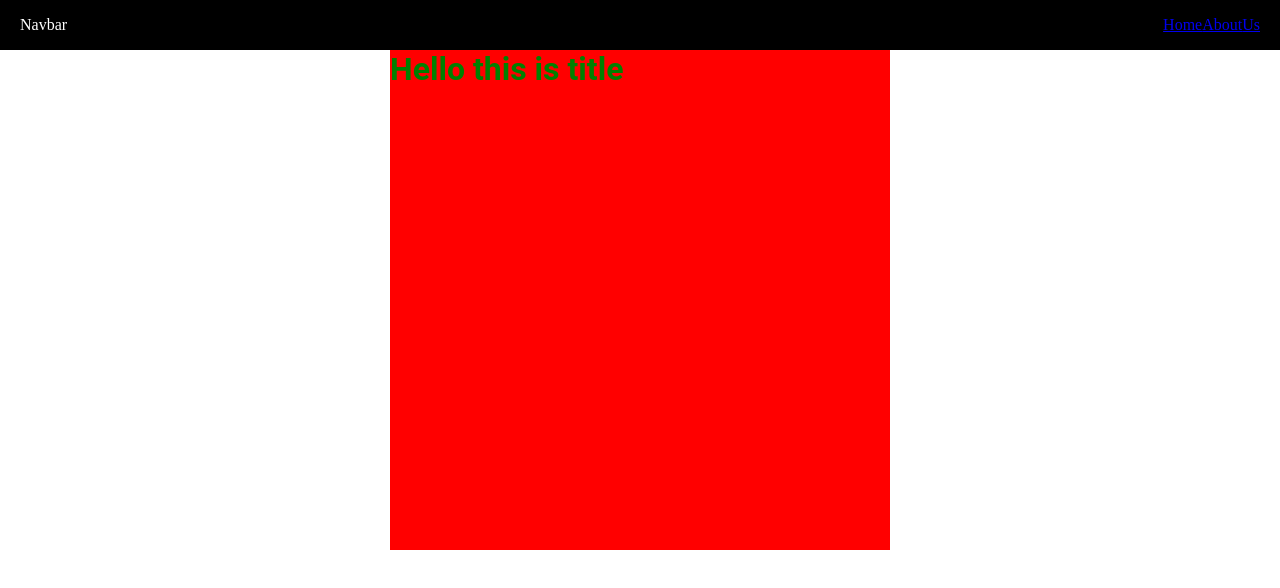
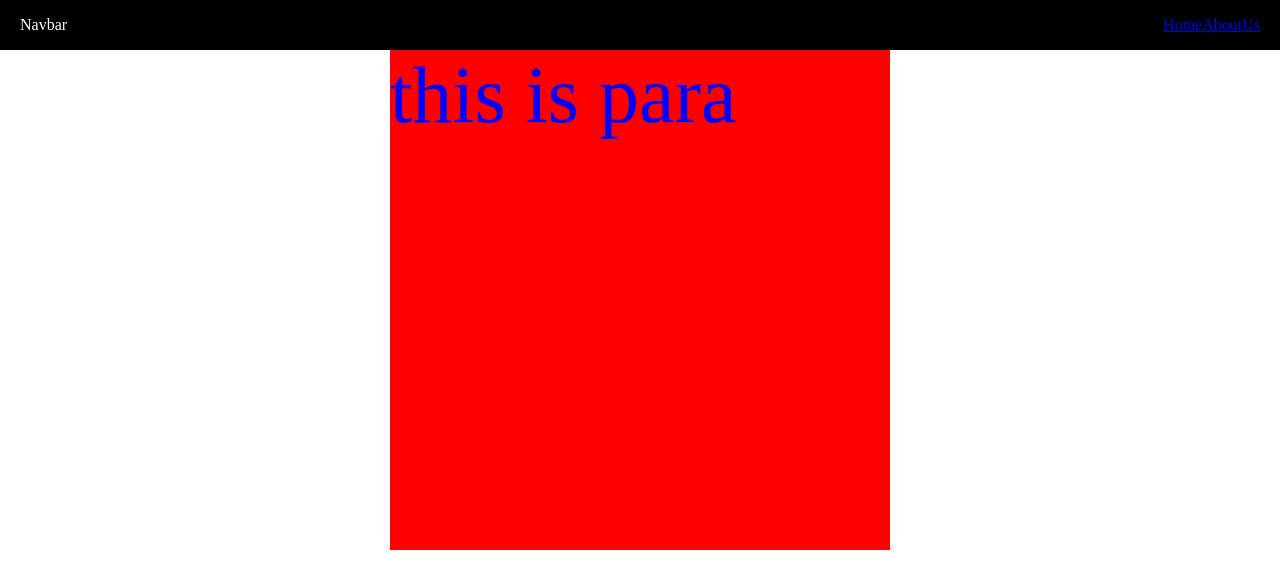
Before and after one commit to Mayankyadav3980/react_practice, a React (Create React App) app: page / in a window 1280 px wide. Shown: the top 588 px of the page. Built offline with nearby package versions, Linux system fonts and the light colour scheme.

Commit message:
css modules

```diff
--- a/src/App.css
+++ b/src/App.css
@@ -14,6 +14,18 @@ nav{
   padding: 10px 20px;
 
 }
+
+.div-class{
+   background-color: red;
+  width: 500px;
+  height: 500px;
+  margin: auto;
+}
+
+.p{
+  color: blue;
+  font-size: 5rem;
+}
 /*
 .form-container{
 
--- a/src/App.js
+++ b/src/App.js
@@ -12,9 +12,9 @@ const App = () => {
       path: "/",
       element: <Navbar />,
       children: [
-        { path: "/home", element: <Home /> },
+        { path: "/", element: <Home /> },
         { path: "/about", element: <About /> },
-        { path: "/", element: <Posts /> },
+        { path: "/us", element: <Posts /> },
       ],
       errorElement: <div>wrong route</div>,
     },
--- a/src/components/About.jsx
+++ b/src/components/About.jsx
@@ -45,7 +45,7 @@ const About = () => {
       <ErrorBoundary fallback={<div>...EB</div>}>
         <div className="form-container">
           <form onSubmit={handleSubmit}>
-            <Title>this is title in about</Title>
+            {/* <Title>this is title in about</Title> */}
             <input
               placeholder="name"
               type="text"
--- a/src/components/Home.jsx
+++ b/src/components/Home.jsx
@@ -2,8 +2,10 @@ import React from 'react'
 
 const Home = () => {
   return (
-    <div>Home</div>
-  )
+    <div className="div-class">
+      <p className="p">this is para</p>
+    </div>
+  );
 }
 
 export default Home;
--- a/src/components/Us.jsx
+++ b/src/components/Us.jsx
@@ -1,13 +1,14 @@
 import React, { useState, useEffect, useRef, useCallback } from "react";
 import styled from "styled-components";
+import styles from './us.module.css';
 
 const Us = () => {
 
   return (
-    <Wrapper>
-      <Title color="green">Hello this is title</Title>
-    </Wrapper>
-  )
+    <div className="div-class">
+      <p className={styles.p}>this is para</p>
+    </div>
+  );
 }
 
 export default Us;
--- /dev/null
+++ b/src/components/us.module.css
@@ -0,0 +1,5 @@
+.p{
+    color: yellow;
+    text-decoration: line-through;
+    font-size: 2rem;
+}
```
